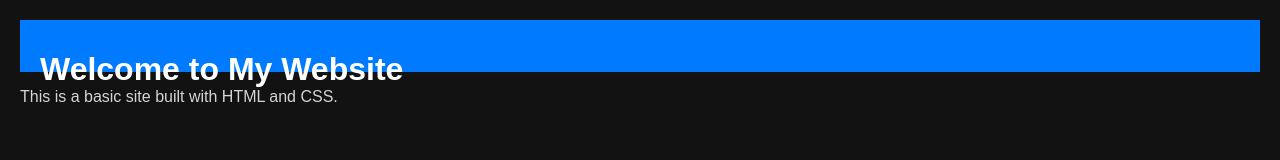
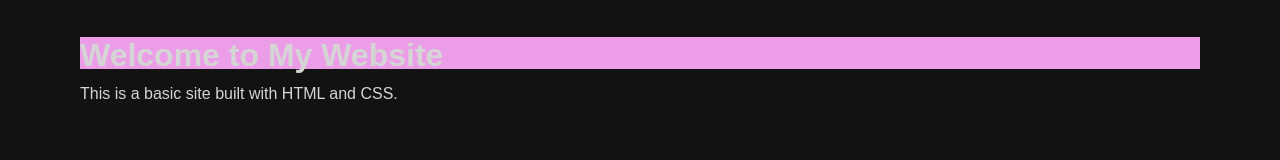
Before and after one commit to WilliamLayton/portfolio-site, a plain HTML site: page index.html in a window 1280 px wide. Drawn offline with Linux system fonts and the light colour scheme.

Commit message:
padding, and header changes

```diff
--- a/assets/css/style.css
+++ b/assets/css/style.css
@@ -4,13 +4,14 @@ body {
     background-color: #121212;
     color: #d5d5d5;
     margin: 0;
-    padding: 20px;
+    padding-inline: 5rem;
+    padding-top: 1rem;
+    padding-bottom: 1rem;
 }
 
 /* Styling the header */
 header {
-    background-color: #007bff;
-    color: white;
+    background-color: #eb9ee7;
+    color: #d5d5d5;
     height: 2rem;
-    padding: 10px 20px;
 }
```
